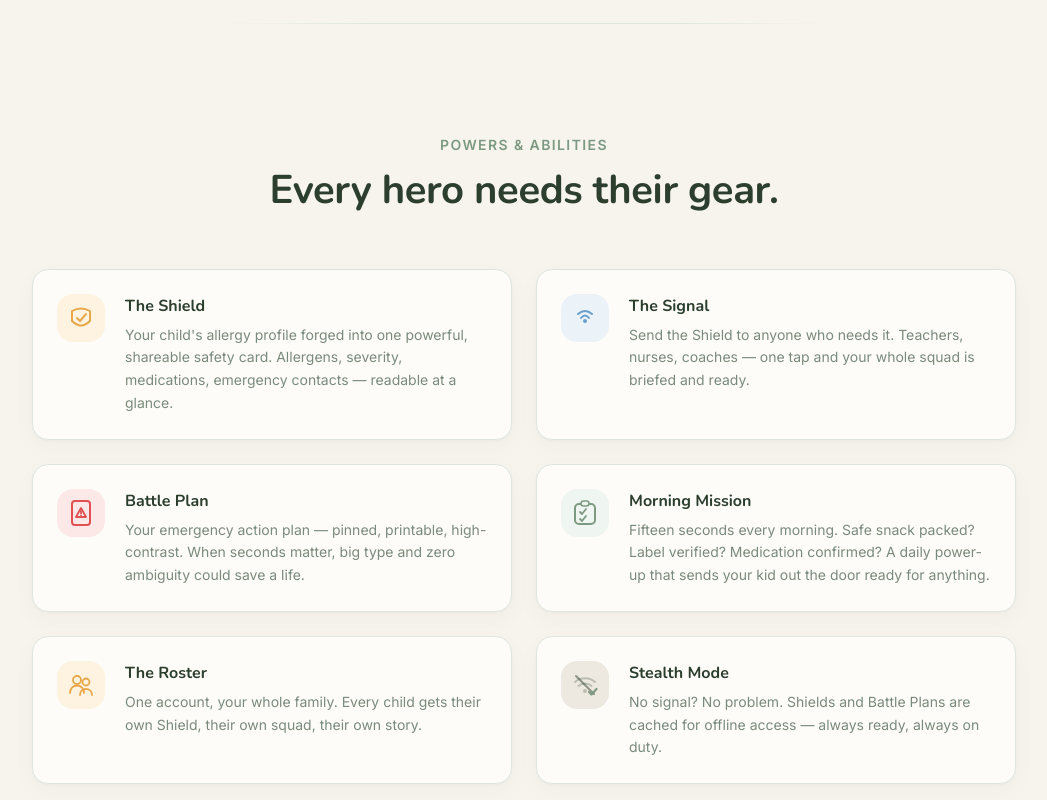
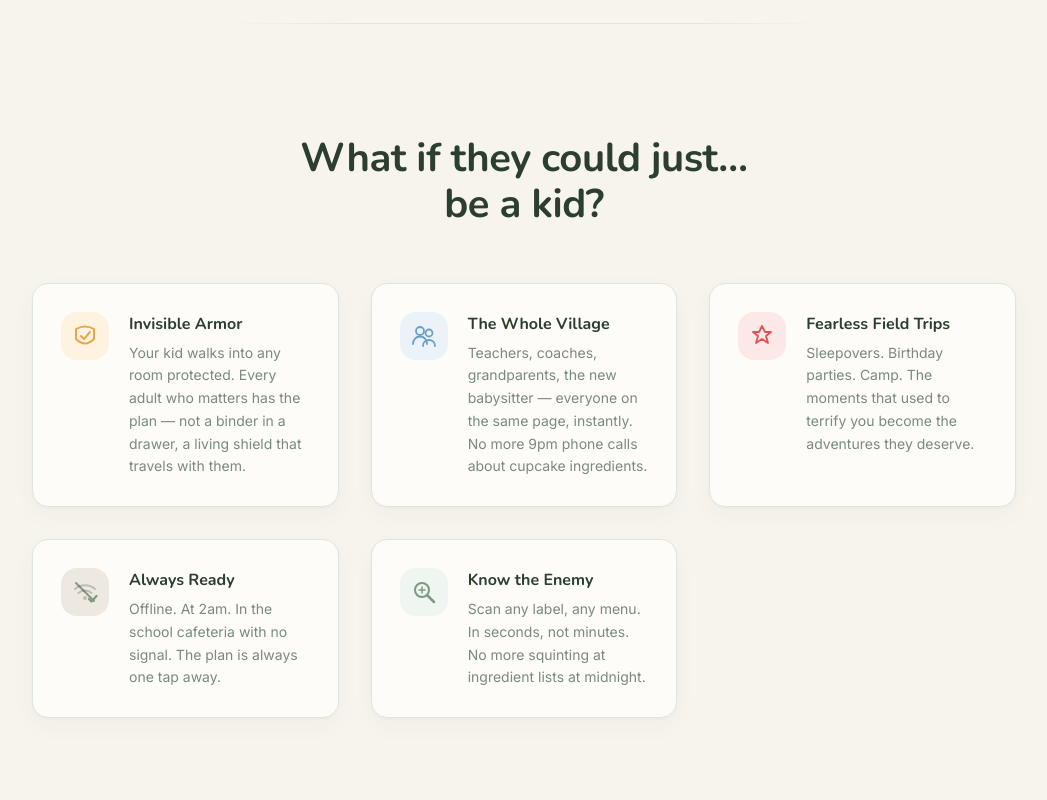
Before and after one commit to Formstone-Labs/lunchbox-league-site, a Next.js app: page / in a window 1280 px wide. Shown: the part 3880-4680 px from the top of the page, without its empty margins (116-1163 px from the left). Built offline with nearby package versions, Linux system fonts and the light colour scheme.

Commit message:
content: rewrite features as emotional superpowers

```diff
--- a/app/components/Features.tsx
+++ b/app/components/Features.tsx
@@ -4,22 +4,19 @@ export default function Features() {
       <div className="mx-auto max-w-5xl px-5">
         {/* ── Header ── */}
         <div className="mx-auto max-w-2xl text-center animate-fade-up">
-          <p className="text-sm font-semibold uppercase tracking-widest text-[var(--ll-sage)]">
-            Powers &amp; Abilities
-          </p>
-          <h2 className="mt-3 ll-heading-lg">
-            Every hero needs their gear.
+          <h2 className="ll-heading-lg">
+            What if they could just…<br />be a kid?
           </h2>
         </div>
 
-        {/* ── Feature grid — clean 2-column ── */}
-        <div className="mt-14 grid gap-6 md:grid-cols-2">
+        {/* ── Superpower cards ── */}
+        <div className="mt-14 grid gap-8 md:grid-cols-2 lg:grid-cols-3">
 
-          {/* ── 1. The Shield ── */}
+          {/* ── 1. Invisible Armor ── */}
           <FeatureCard
             color="amber"
-            title="The Shield"
-            description="Your child's allergy profile forged into one powerful, shareable safety card. Allergens, severity, medications, emergency contacts — readable at a glance."
+            title="Invisible Armor"
+            description="Your kid walks into any room protected. Every adult who matters has the plan — not a binder in a drawer, a living shield that travels with them."
             icon={
               <svg width="28" height="28" viewBox="0 0 28 28" fill="none" aria-hidden="true">
                 <path d="M5 7Q14 2 23 7L23 17Q14 26 5 17Z" stroke="var(--ll-amber)" strokeWidth="2" fill="none" strokeLinejoin="round" />
@@ -28,70 +25,38 @@ export default function Features() {
             }
           />
 
-          {/* ── 2. The Signal ── */}
+          {/* ── 2. The Whole Village ── */}
           <FeatureCard
             color="sky"
-            title="The Signal"
-            description="Send the Shield to anyone who needs it. Teachers, nurses, coaches — one tap and your whole squad is briefed and ready."
+            title="The Whole Village"
+            description="Teachers, coaches, grandparents, the new babysitter — everyone on the same page, instantly. No more 9pm phone calls about cupcake ingredients."
             icon={
               <svg width="28" height="28" viewBox="0 0 28 28" fill="none" aria-hidden="true">
-                <path d="M7 10Q14 4 21 10" stroke="var(--ll-sky)" strokeWidth="2" strokeLinecap="round" fill="none" />
-                <path d="M10 14Q14 9 18 14" stroke="var(--ll-sky)" strokeWidth="2" strokeLinecap="round" fill="none" />
-                <circle cx="14" cy="17" r="2" fill="var(--ll-sky)" />
+                <circle cx="10" cy="9" r="4" stroke="var(--ll-sky)" strokeWidth="1.8" fill="none" />
+                <path d="M3 22c0-4.5 3-7.5 7-7.5s7 3 7 7.5" stroke="var(--ll-sky)" strokeWidth="1.8" strokeLinecap="round" fill="none" />
+                <circle cx="19" cy="11" r="3.5" stroke="var(--ll-sky)" strokeWidth="1.8" fill="var(--ll-sky-light)" />
+                <path d="M13 24c0-3.5 2.5-6 6-6s6 2.5 6 6" stroke="var(--ll-sky)" strokeWidth="1.8" strokeLinecap="round" fill="none" />
               </svg>
             }
           />
 
-          {/* ── 3. Battle Plan ── */}
+          {/* ── 3. Fearless Field Trips ── */}
           <FeatureCard
             color="coral"
-            title="Battle Plan"
-            description="Your emergency action plan — pinned, printable, high-contrast. When seconds matter, big type and zero ambiguity could save a life."
+            title="Fearless Field Trips"
+            description="Sleepovers. Birthday parties. Camp. The moments that used to terrify you become the adventures they deserve."
             icon={
               <svg width="28" height="28" viewBox="0 0 28 28" fill="none" aria-hidden="true">
-                <rect x="5" y="2" width="18" height="24" rx="3" stroke="var(--ll-coral)" strokeWidth="2" fill="none" />
-                <path d="M14 9L19 18H9Z" stroke="var(--ll-coral)" strokeWidth="1.8" strokeLinejoin="round" fill="none" />
-                <line x1="14" y1="12" x2="14" y2="14.5" stroke="var(--ll-coral)" strokeWidth="1.8" strokeLinecap="round" />
-                <circle cx="14" cy="16.5" r="0.8" fill="var(--ll-coral)" />
+                <path d="M14 4l3 6h6l-5 4 2 7-6-4-6 4 2-7-5-4h6z" stroke="var(--ll-coral)" strokeWidth="1.8" strokeLinejoin="round" fill="none" />
               </svg>
             }
           />
 
-          {/* ── 4. Morning Mission ── */}
-          <FeatureCard
-            color="sage"
-            title="Morning Mission"
-            description="Fifteen seconds every morning. Safe snack packed? Label verified? Medication confirmed? A daily power-up that sends your kid out the door ready for anything."
-            icon={
-              <svg width="28" height="28" viewBox="0 0 28 28" fill="none" aria-hidden="true">
-                <rect x="4" y="5" width="20" height="20" rx="4" stroke="var(--ll-sage)" strokeWidth="2" fill="none" />
-                <rect x="10" y="2" width="8" height="5" rx="2.5" stroke="var(--ll-sage)" strokeWidth="1.5" fill="var(--ll-sage-light)" />
-                <path d="M9 13l2 2 4-5" stroke="var(--ll-sage)" strokeWidth="1.8" strokeLinecap="round" strokeLinejoin="round" fill="none" />
-                <path d="M9 20l2 2 4-5" stroke="var(--ll-sage)" strokeWidth="1.8" strokeLinecap="round" strokeLinejoin="round" fill="none" />
-              </svg>
-            }
-          />
-
-          {/* ── 5. The Roster ── */}
-          <FeatureCard
-            color="amber"
-            title="The Roster"
-            description="One account, your whole family. Every child gets their own Shield, their own squad, their own story."
-            icon={
-              <svg width="28" height="28" viewBox="0 0 28 28" fill="none" aria-hidden="true">
-                <circle cx="10" cy="9" r="4" stroke="var(--ll-amber)" strokeWidth="1.8" fill="none" />
-                <path d="M3 22c0-4.5 3-7.5 7-7.5s7 3 7 7.5" stroke="var(--ll-amber)" strokeWidth="1.8" strokeLinecap="round" fill="none" />
-                <circle cx="19" cy="11" r="3.5" stroke="var(--ll-amber)" strokeWidth="1.8" fill="var(--ll-amber-light)" />
-                <path d="M13 24c0-3.5 2.5-6 6-6s6 2.5 6 6" stroke="var(--ll-amber)" strokeWidth="1.8" strokeLinecap="round" fill="none" />
-              </svg>
-            }
-          />
-
-          {/* ── 6. Stealth Mode ── */}
+          {/* ── 4. Always Ready ── */}
           <FeatureCard
             color="navy"
-            title="Stealth Mode"
-            description="No signal? No problem. Shields and Battle Plans are cached for offline access — always ready, always on duty."
+            title="Always Ready"
+            description="Offline. At 2am. In the school cafeteria with no signal. The plan is always one tap away."
             icon={
               <svg width="28" height="28" viewBox="0 0 28 28" fill="none" aria-hidden="true">
                 <path d="M4 11c5.5-5 14.5-5 20 0" stroke="var(--ll-navy)" strokeWidth="2" strokeLinecap="round" fill="none" opacity="0.25" />
@@ -99,6 +64,20 @@ export default function Features() {
                 <circle cx="14" cy="20" r="2" fill="var(--ll-navy)" opacity="0.25" />
                 <line x1="5" y1="5" x2="23" y2="23" stroke="var(--ll-navy)" strokeWidth="2" strokeLinecap="round" opacity="0.5" />
                 <path d="M18 21l2.5 2.5 5-5.5" stroke="var(--ll-sage)" strokeWidth="2.2" strokeLinecap="round" strokeLinejoin="round" fill="none" />
+              </svg>
+            }
+          />
+
+          {/* ── 5. Know the Enemy ── */}
+          <FeatureCard
+            color="sage"
+            title="Know the Enemy"
+            description="Scan any label, any menu. In seconds, not minutes. No more squinting at ingredient lists at midnight."
+            icon={
+              <svg width="28" height="28" viewBox="0 0 28 28" fill="none" aria-hidden="true">
+                <circle cx="12" cy="12" r="7" stroke="var(--ll-sage)" strokeWidth="2" fill="none" />
+                <line x1="17" y1="17" x2="24" y2="24" stroke="var(--ll-sage)" strokeWidth="2.5" strokeLinecap="round" />
+                <path d="M9 12h6M12 9v6" stroke="var(--ll-sage)" strokeWidth="1.5" strokeLinecap="round" />
               </svg>
             }
           />
@@ -131,7 +110,7 @@ function FeatureCard({
 }) {
   const c = colorMap[color] ?? colorMap.amber;
   return (
-    <div className="animate-fade-up ll-card group flex gap-5 p-6 transition-all duration-300 hover:-translate-y-1 hover:shadow-[0_12px_32px_rgba(45,42,38,0.06)]">
+    <div className="animate-fade-up ll-card group flex gap-5 p-7 transition-all duration-300 hover:-translate-y-1 hover:shadow-[0_12px_32px_rgba(45,42,38,0.06)]">
       <div
         className="flex h-12 w-12 shrink-0 items-center justify-center rounded-2xl transition-transform duration-300 group-hover:scale-105"
         style={{ background: c.bg }}
```
